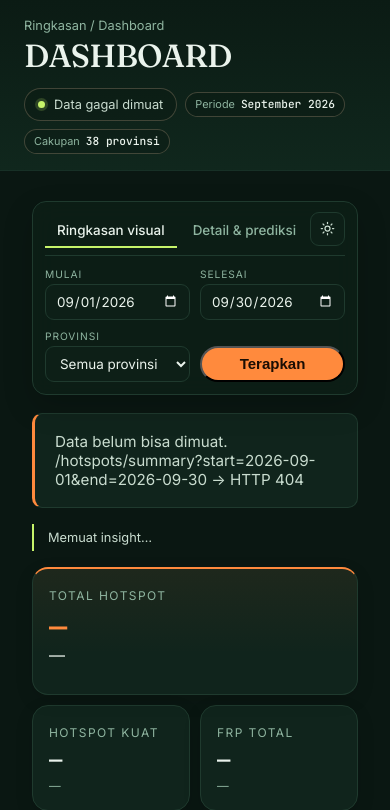
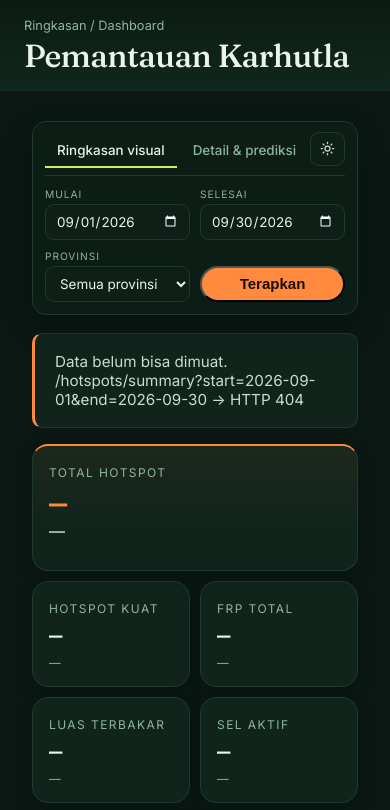
Before and after one commit to prayudahlah/karhutla-data-platform, a Python web app: template src/serving/templates/dashboard.html in a window 390 px wide. Shown: the part 55-865 px from the top of the page. Run offline with Jinja, Linux system fonts and the light colour scheme; the template is opened without the code that fills it, so the values that code supplies are empty.

Commit message:
style(dashboard): judul besar, hapus chip status dan strip insight

```diff
--- a/src/serving/static/dashboard.css
+++ b/src/serving/static/dashboard.css
@@ -238,98 +238,8 @@ html[data-theme="light"] .dash-hero {
   font-size: clamp(2rem, 2.1vw, 2.25rem);
   line-height: 1.08;
 }
-.dash-hero .hero-lead {
-  max-width: 760px;
-  margin: 8px 0 0;
-  color: var(--body);
-  font-size: 0.9rem;
-  line-height: 1.6;
-}
-.hero-meta {
-  display: flex;
-  flex-wrap: wrap;
-  align-items: center;
-  gap: 8px;
-  margin-top: 14px;
-  text-align: left;
-}
-.hero-meta .dash-status { margin: 0; white-space: nowrap; }
-.hero-meta-row {
-  display: inline-flex;
-  align-items: baseline;
-  gap: 6px;
-  padding: 4px 9px;
-  border: 1px solid var(--chip-border, rgba(255, 210, 173, 0.22));
-  border-radius: 999px;
-  background: var(--chip-bg, rgba(10, 23, 18, 0.32));
-  color: var(--label);
-  font-size: 0.68rem;
-  line-height: 1.35;
-}
-.hero-meta-row b {
-  color: var(--text);
-  font-family: "JetBrains Mono", ui-monospace, monospace;
-  font-size: 0.7rem;
-  font-weight: 500;
-}
-
-.dash-status {
-  display: inline-flex;
-  align-items: center;
-  gap: 9px;
-  margin-top: 16px;
-  padding: 7px 13px;
-  border: 1px solid var(--chip-border, rgba(255, 210, 173, 0.22));
-  border-radius: 999px;
-  background: var(--chip-bg, rgba(10, 23, 18, 0.32));
-  color: var(--body);
-  font-size: 0.8rem;
-  line-height: 1.35;
-}
-.dash-status .dot {
-  width: 7px;
-  height: 7px;
-  border-radius: 50%;
-  background: var(--lime);
-  box-shadow: 0 0 0 3px var(--lime-soft);
-  flex: none;
-}
-.dash-status.warn .dot {
-  background: var(--gold);
-  box-shadow: 0 0 0 3px rgba(255, 176, 46, 0.16);
-}
-.dash-status.bad .dot {
-  background: var(--ember);
-  box-shadow: 0 0 0 3px rgba(255, 90, 43, 0.16);
-}
-
 .dash-wrap { padding-block: 14px 0; }
 .dash-error { margin: 0 0 16px; }
-
-.dash-insight {
-  display: flex;
-  align-items: baseline;
-  gap: 12px;
-  margin: 0 0 16px;
-  padding: 4px 0 4px 14px;
-  border-left: 2px solid var(--lime);
-}
-.dash-insight p {
-  flex: 1;
-  min-width: 0;
-  margin: 0;
-  color: var(--body);
-  font-size: 0.8rem;
-  line-height: 1.5;
-}
-.dash-insight b {
-  color: var(--text);
-  font-weight: 600;
-}
-.dash-insight .insight-sep {
-  margin: 0 6px;
-  color: var(--label);
-}
 
 .tab-head {
   display: flex;
@@ -1042,8 +952,6 @@ html[data-theme="light"] .map-focus {
 
 @media (max-width: 1000px) {
   .dash-hero-inner { padding: 20px clamp(24px, 4vw, 32px) 18px; }
-  .hero-meta { gap: 8px; }
-  .hero-meta .dash-status { white-space: normal; }
 }
 
 @media (min-width: 521px) and (max-width: 800px) {
@@ -1124,15 +1032,10 @@ html[data-theme="light"] .map-focus {
 
 /* Desktop one-screen: 5 KPI cards + 4 visuals in a 2x2 grid. */
 @media (min-width: 1201px) {
-  .dash-hero-inner { padding: 4px clamp(32px, 4vw, 64px) 3px; text-align: center; }
+  .dash-hero-inner { padding: 12px clamp(32px, 4vw, 64px) 11px; text-align: center; }
   .dash-hero .breadcrumb { display: none; }
   .dash-hero .hero-copy { max-width: none; }
-  .dash-hero h1 { font-size: clamp(1.5rem, 1.7vw, 1.75rem); margin-top: 0; letter-spacing: 0.08em; }
-  .dash-hero .hero-lead { max-width: 980px; margin-top: 2px; font-size: 0.7rem; }
-  .hero-meta { gap: 8px; margin-top: 4px; justify-content: center; }
-  .hero-meta .dash-status { padding: 2px 7px; font-size: 0.62rem; }
-  .hero-meta-row { padding: 2px 6px; font-size: 0.58rem; }
-  .hero-meta-row b { font-size: 0.62rem; }
+  .dash-hero h1 { font-size: clamp(2rem, 2.5vw, 2.5rem); margin-top: 0; letter-spacing: 0.01em; }
 
   .dash-wrap { padding-block: 8px 0; }
   .dash-controlbar { margin: 0 0 8px; padding: 5px 10px; gap: 14px; }
@@ -1145,8 +1048,6 @@ html[data-theme="light"] .map-focus {
   .dash-field select { height: 28px; font-size: 0.75rem; }
   .dash-form-row .btn { min-height: 28px; padding: 0 12px; font-size: 0.72rem; }
 
-  .dash-insight { margin: 0 0 8px; padding: 0 0 0 10px; border-left-width: 2px; }
-  .dash-insight p { font-size: 0.72rem; }
 
   .tab-kpis { margin: 5px 0 7px; gap: 8px; }
   .tab-kpi { height: 76px; min-height: 76px; padding: 6px 10px; overflow: hidden; }
@@ -1156,7 +1057,7 @@ html[data-theme="light"] .map-focus {
   .kpi-spark { top: 7px; right: 8px; width: 54px; height: 15px; }
   .kpi-tier { height: 3px; margin-top: 4px; }
 
-  .dash-grid { gap: 8px; }
+  .dash-grid { gap: 10px; }
   .dash-panel { padding: 11px 13px 9px; }
   .dash-head { margin-bottom: 6px; }
   .dash-title { margin-top: 2px; font-size: 1.08rem; }
@@ -1164,7 +1065,7 @@ html[data-theme="light"] .map-focus {
   .dash-badge { padding: 2px 6px; font-size: 0.58rem; }
   .panel-note { margin-top: 4px; padding-top: 4px; font-size: 0.6rem; }
 
-  .map-frame { height: 226px; aspect-ratio: auto; margin-bottom: 4px; }
+  .map-frame { height: 241px; aspect-ratio: auto; margin-bottom: 4px; }
   .map-focus { top: 7px; right: 7px; width: 140px; padding: 7px 8px; }
   .map-focus .focus-kicker { font-size: 0.52rem; }
   .map-focus .focus-name { font-size: 0.74rem; }
@@ -1187,7 +1088,7 @@ html[data-theme="light"] .map-focus {
   .rank-list { gap: 0; padding-block: 0; }
   .rank-row { gap: 0 6px; }
   .rank-no { font-size: 0.58rem; line-height: 1.15; }
-  .rank-name { font-size: 0.66rem; line-height: 1.1; }
+  .rank-name { font-size: 0.66rem; line-height: 1.15; }
   .rank-val { font-size: 0.62rem; line-height: 1.15; }
   .rank-val small { font-size: 0.52rem; }
   .rank-track { height: 3px; margin-top: 1px; }
--- a/src/serving/static/dashboard.js
+++ b/src/serving/static/dashboard.js
@@ -117,7 +117,8 @@
   const setLoading = (loading) => {
     const button = $("dash-apply");
     if (button) button.disabled = loading;
-    if (loading) $("freshness").textContent = "Memuat data…";
+    const fresh = $("freshness");
+    if (loading && fresh) fresh.textContent = "Memuat data…";
   };
 
   const query = (extra = {}) => {
@@ -330,7 +331,6 @@
     renderSparkline(dailyRows, "spark-total");
     renderSparkline(dailyRows, "spark-peak");
     renderTierBar(summaryRows);
-    renderInsight(summaryRows, dailyRows);
     renderTrendKpis(dailyRows);
     renderTierChart(dailyRows);
     renderDailyStrip(dailyRows);
@@ -419,7 +419,6 @@
     const frpMax = max(summaryRows, "frp_max");
     const scar = sum(monthlyRows, "scar_area_km2");
     const scarPixels = sum(monthlyRows, "scar_pixels");
-    const provinceCount = (summaryRows || []).length;
 
     $("tab1-total").textContent = number.format(total);
     $("tab1-total-sub").textContent = periodLabel();
@@ -444,8 +443,6 @@
     $("tab1-active").textContent = number.format(activeCells);
     $("tab1-active-sub").textContent = "sel-hari \u00b7 grid 0,25\u00b0";
 
-    $("rail-period").textContent = periodLabel();
-    $("rail-coverage").textContent = provinceCount + " provinsi";
   }
 
   function renderSparkline(rows, id) {
@@ -520,49 +517,6 @@
           '"></i>',
       )
       .join("");
-  }
-
-  function renderInsight(summaryRows, dailyRows) {
-    const host = $("insight-text");
-    if (!host) return;
-    const total = sum(summaryRows, "hotspot_count");
-    const top = [...(summaryRows || [])]
-      .filter((row) => Number(row.hotspot_count || 0) > 0)
-      .sort((a, b) => Number(b.hotspot_count) - Number(a.hotspot_count))[0];
-    const kandidat = sum(summaryRows, "hotspot_kandidat");
-    const peak = [...(dailyRows || [])]
-      .filter((row) => row.date)
-      .sort(
-        (a, b) => Number(b.hotspot_count || 0) - Number(a.hotspot_count || 0),
-      )[0];
-    const parts = [];
-    if (top && total) {
-      parts.push(
-        "<b>" +
-          escapeText(top.province) +
-          "</b> " +
-          decimal.format((Number(top.hotspot_count) / total) * 100) +
-          "% hotspot",
-      );
-    }
-    if (total) {
-      parts.push(
-        "<b>" +
-          decimal.format((kandidat / total) * 100) +
-          "%</b> kandidat",
-      );
-    }
-    if (peak) {
-      parts.push(
-        "Puncak <b>" +
-          number.format(Math.round(Number(peak.hotspot_count || 0))) +
-          "</b> pada " +
-          dateShort(peak.date),
-      );
-    }
-    host.innerHTML = parts.length
-      ? parts.join('<span class="insight-sep" aria-hidden="true">·</span>')
-      : "Belum ada insight pada rentang ini.";
   }
 
   function renderTrendKpis(dailyRows) {
@@ -862,7 +816,7 @@
     }
 
     const width = 720;
-    const height = 255;
+    const height = 280;
     const padL = 46;
     const padR = 16;
     const padT = 18;
@@ -1678,6 +1632,7 @@
     const age = Number(iceberg.age_hours);
     const stale = Boolean(iceberg.stale);
     const status = $("freshness");
+    if (!status) return;
     const wrapper = status.parentElement;
 
     let text = "Data " + latest + " · Iceberg ";
--- a/src/serving/templates/dashboard.html
+++ b/src/serving/templates/dashboard.html
@@ -11,19 +11,14 @@
   } catch (error) {}
 })();
 </script>
-<link rel="stylesheet" href="/static/dashboard.css?v=20261123P">
+<link rel="stylesheet" href="/static/dashboard.css?v=20261123R">
 {% endblock %}
 {% block content %}
 <section class="dash-hero">
   <div class="dash-hero-inner">
     <div class="hero-copy">
       <div class="breadcrumb"><a href="/">Ringkasan</a> / Dashboard</div>
-      <h1 class="serif">DASHBOARD</h1>
-    </div>
-    <div class="hero-meta" aria-label="Status data dashboard">
-      <div class="dash-status"><i class="dot"></i><span id="freshness" aria-live="polite">Memuat status data…</span></div>
-      <div class="hero-meta-row"><span>Periode</span><b id="rail-period">September 2026</b></div>
-      <div class="hero-meta-row"><span>Cakupan</span><b id="rail-coverage">38 provinsi</b></div>
+      <h1 class="serif">Pemantauan Karhutla</h1>
     </div>
   </div>
 </section>
@@ -55,10 +50,6 @@
   </div>
 
   <div class="notice dash-error" id="dash-error" hidden role="alert"></div>
-
-  <div class="dash-insight">
-    <p id="insight-text">Memuat insight…</p>
-  </div>
 
   <section class="dash-tabpanel" id="panel-sebaran" role="tabpanel" aria-labelledby="tab-sebaran" tabindex="0">
     <div class="tab-kpis">
@@ -118,7 +109,7 @@
           <span class="dash-badge" id="daily-badge">—</span>
         </div>
         <div class="trend-frame">
-          <svg id="chart-daily" viewBox="0 0 720 255" role="img" aria-label="Tren hotspot harian"></svg>
+          <svg id="chart-daily" viewBox="0 0 720 280" role="img" aria-label="Tren hotspot harian"></svg>
         </div>
         <p class="panel-note" id="daily-note">—</p>
       </article>
@@ -277,4 +268,4 @@
 <div class="chart-tooltip" id="chart-tooltip" role="tooltip" aria-hidden="true"></div>
 </div>
 {% endblock %}
-{% block extra_scripts %}<script src="/static/dashboard.js?v=20261123P" defer></script>{% endblock %}
+{% block extra_scripts %}<script src="/static/dashboard.js?v=20261123R" defer></script>{% endblock %}
```
Also changed, not shown: tests/unit/test_portal.py (+1 -1 lines).
